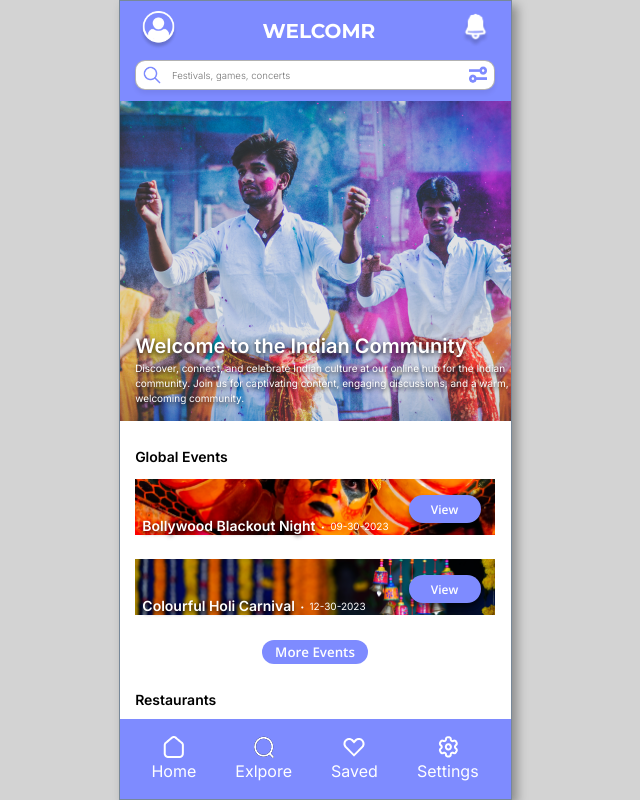
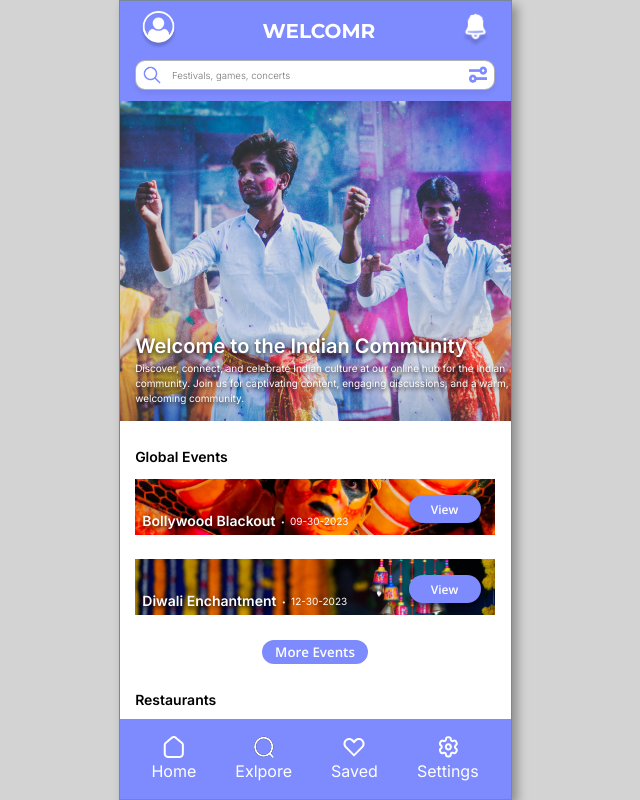
Before and after one commit to Singhmansingh/Welcomr, a React (Vite) app: page / in a window 1280 px wide. Shown: the whole page, without its empty margins (325-965 px from the left). Built offline with nearby package versions, Linux system fonts and the light colour scheme.

Commit message:
Fix spacing

```diff
--- a/src/screens/Home.css
+++ b/src/screens/Home.css
@@ -92,17 +92,17 @@
     font-weight: 600;
     text-shadow: 0px 2px 4px rgba(0, 0, 0, 0.8);
     font-size: 0.875em;
-    margin-bottom: 3px;
+    margin-bottom: 8px;
 }
 
 .brief-item-text p {
     font-size: 0.625em;
-    margin-bottom: 5px;
+    margin-bottom: 10px;
 }
 
 .dot {
     font-size: 1em !important;
-    margin-bottom: 0 !important;
+    margin-bottom: 5px !important;
 }
 
 .brief-item button {
--- a/src/screens/Home.jsx
+++ b/src/screens/Home.jsx
@@ -12,12 +12,12 @@ const communityData = {
     sectionShort: "Events",
     items: [{
       id: 1001,
-      name: "Bollywood Blackout Night",
+      name: "Bollywood Blackout",
       date: '09-30-2023'
     },
     {
       id: 1002,
-      name: "Colourful Holi Carnival",
+      name: "Diwali Enchantment",
       date: '12-30-2023'
     }]
   }, {
```
